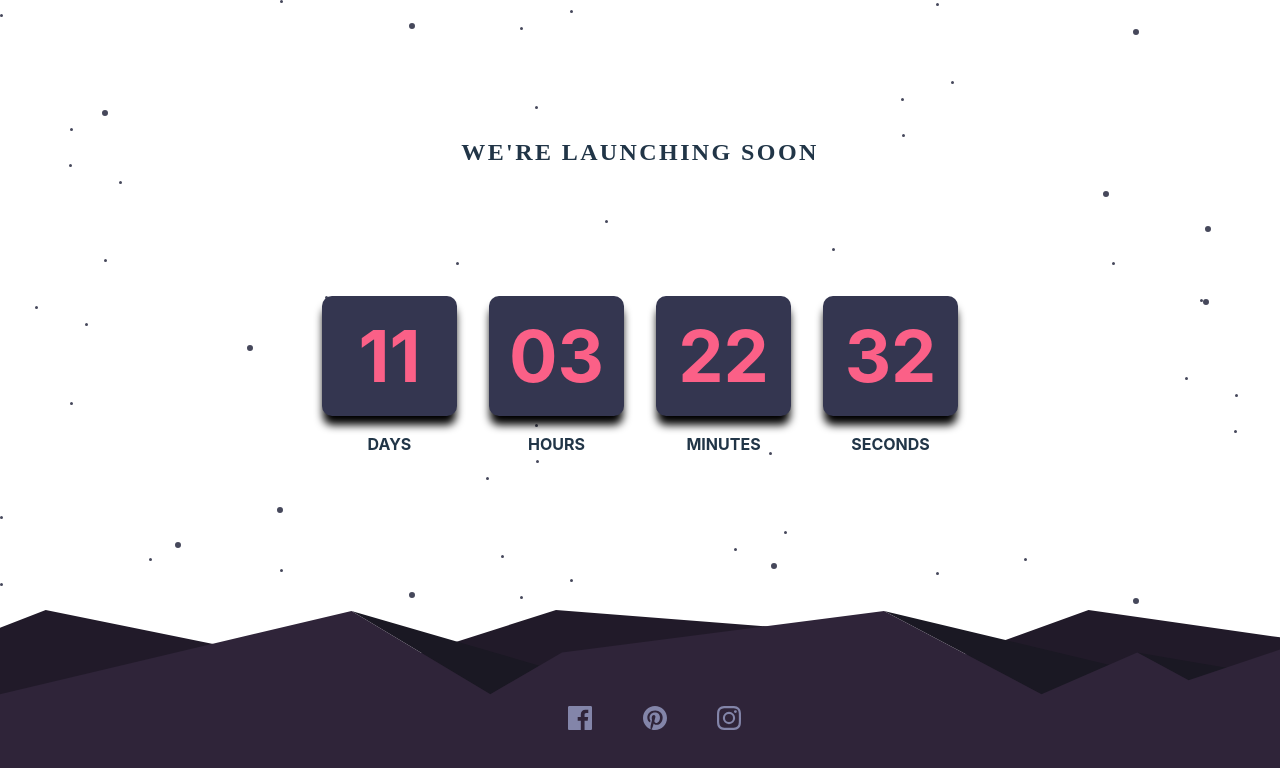
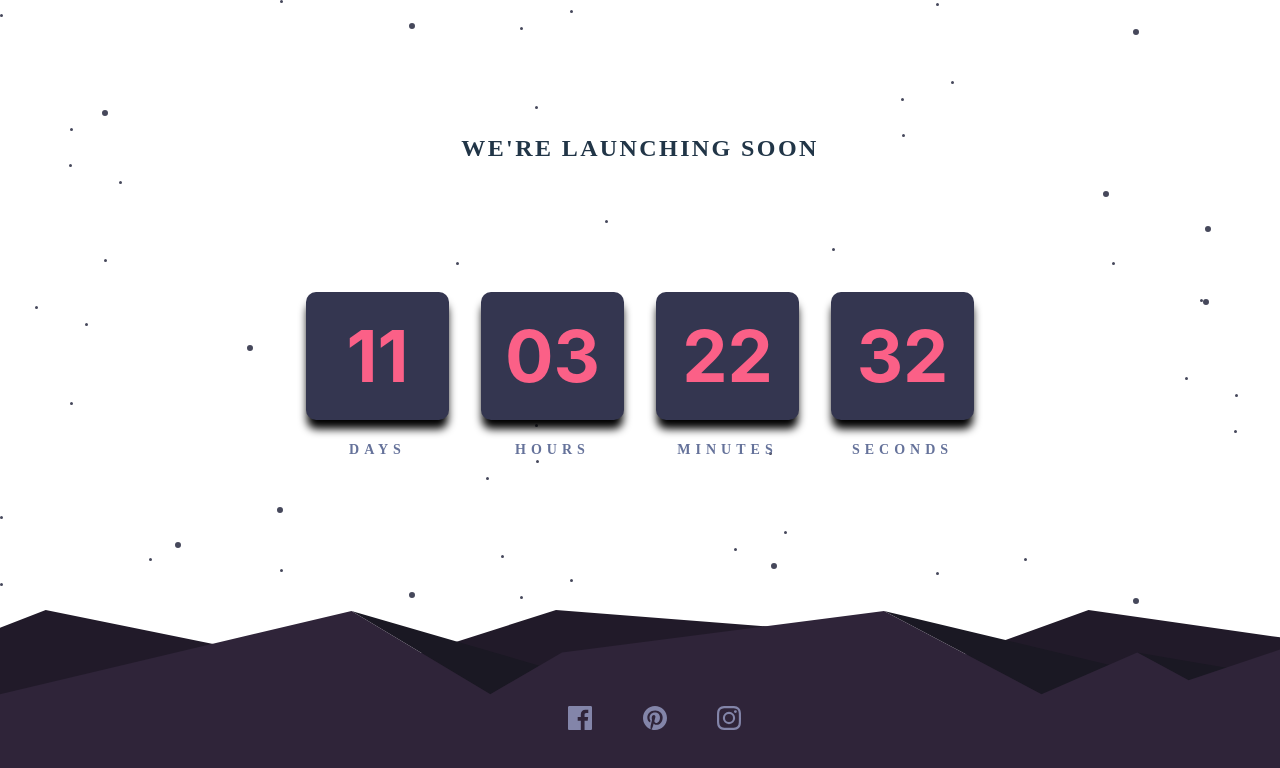
Before and after one commit to Elio1995/countdown-timer, a React (Vite) app: page / in a window 1280 px wide. Shown: the top 768 px of the page. Built offline with nearby package versions, Linux system fonts and the light colour scheme.

Commit message:
Fixing some styling

```diff
--- a/src/App.css
+++ b/src/App.css
@@ -19,3 +19,15 @@
 .title {
   font-family: Red Hat Text;
 }
+.time {
+  font-family: Red Hat Text;
+  letter-spacing: 5px;
+  color: hsl(225, 21%, 50%);
+}
+
+.timeNumber {
+  background: hsl(236, 21%, 26%);
+  color: hsl(345, 95%, 68%);
+  border-radius: 10px;
+  box-shadow: 0px 10px 8px -1px black;
+}
--- a/src/components/Timer.tsx
+++ b/src/components/Timer.tsx
@@ -62,18 +62,10 @@ function Timer() {
 
     timerComponents.push(
       <span key={timeLeft[interval as keyof time]} className="grid font-bold">
-        <span
-          style={{
-            background: "hsl(236, 21%, 26%)",
-            color: "hsl(345, 95%, 68%)",
-            borderRadius: "10px",
-            boxShadow: "0px 10px 8px -1px black",
-          }}
-          className="text-7xl px-5 py-6 mb-4"
-        >
+        <span className="timeNumber text-7xl px-6 py-7 mb-5">
           {timeLeft[interval as keyof time]}
         </span>
-        <span className="uppercase">{interval} </span>
+        <span className="time uppercase text-sm">{interval}</span>
       </span>
     );
   });
```
